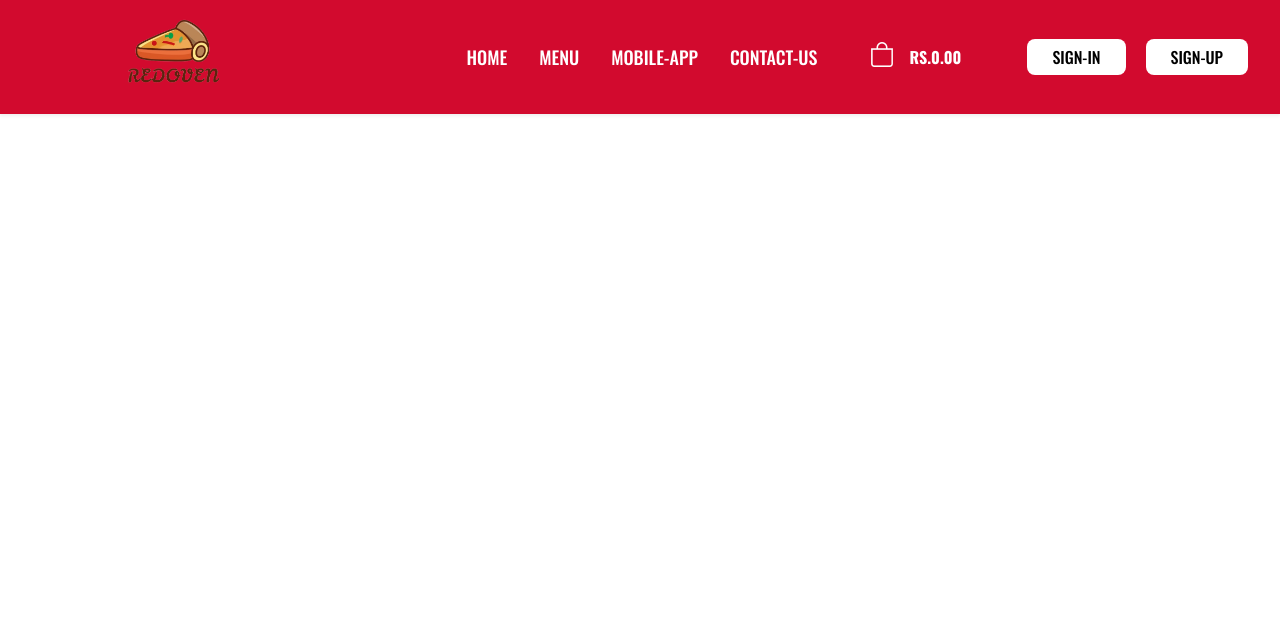
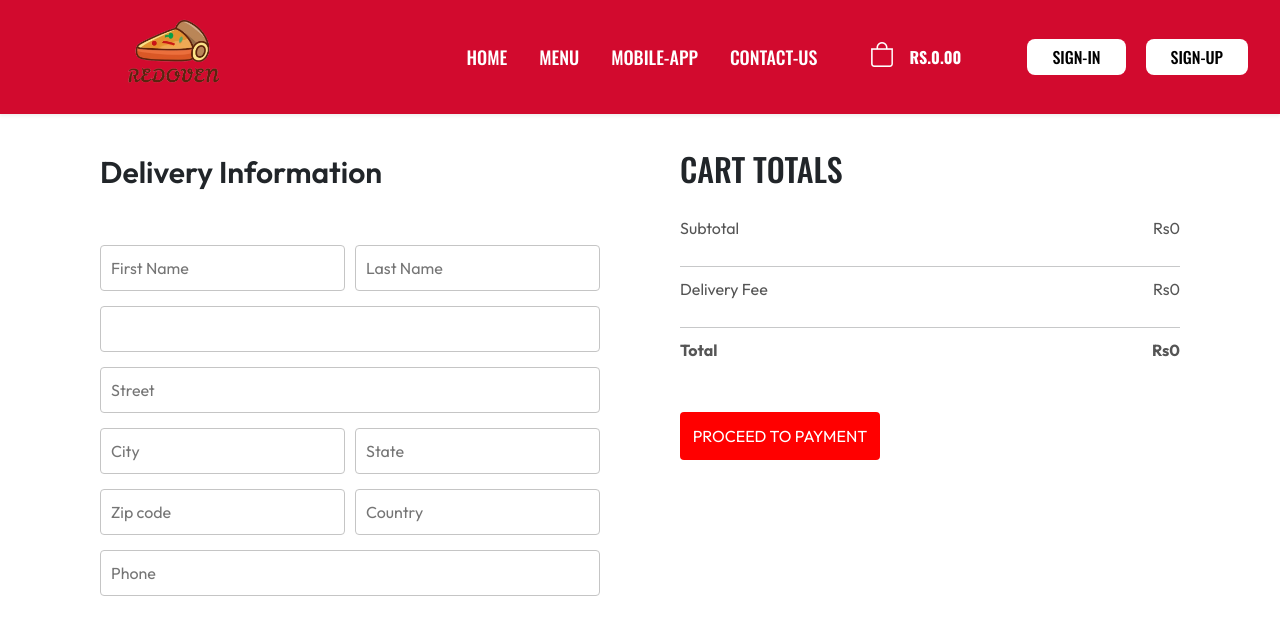
Before and after one commit to thisari-hettiarachchi/pizza-order-delivery-system, a React (Vite) app in the folder Frontend/: page /order in a window 1280 px wide. Shown: the top 634 px of the page. Built offline with nearby package versions, Linux system fonts and the light colour scheme.

Commit message:
upload placeorder page

```diff
--- a/Frontend/src/pages/Cart/Cart.jsx
+++ b/Frontend/src/pages/Cart/Cart.jsx
@@ -79,7 +79,9 @@
             <hr />
             <div className="cart-total-details">
               <p>Delivery Fee</p>
-              <p>RS 200</p>
+              <p>
+                <p>Rs{getTotalPrice() === 0 ? 0 : 200}</p>
+              </p>
             </div>
             <hr />
             <div className="cart-total-details">
--- a/Frontend/src/pages/PlaceOrder/PlaceOrder.css
+++ b/Frontend/src/pages/PlaceOrder/PlaceOrder.css
@@ -0,0 +1,39 @@
+.place-order{
+    display: flex;
+    align-items: start;
+    justify-content: space-between;
+    gap: 50px;
+    margin: 150px 100px 0px 100px;
+
+}
+.place-order-left{
+    width: 100%;
+    max-width: max(30%,500px);
+}
+.place-order-left .title{
+    font-size: 30px;
+    font-weight: 600;
+    margin-bottom: 50px;
+}
+.place-order-left input{
+    margin-bottom: 15px;
+    width: 100%;
+    padding: 10px;
+    border: 1px solid #c5c5c5;
+    border-radius: 4px;
+    outline-color: tomato;
+}
+.place-order-left .multi-fields{
+    display: flex;
+    gap: 10px;
+
+}
+.place-order-right{
+    width: 100%;
+    max-width: max(40%,500px);
+
+}
+.place-order .cart-total button{
+    margin-top: 30px;
+
+}
--- a/Frontend/src/pages/PlaceOrder/PlaceOrder.jsx
+++ b/Frontend/src/pages/PlaceOrder/PlaceOrder.jsx
@@ -1,12 +1,53 @@
-import React from 'react'
-import './PlaceOrder.css'
+import React, { useContext } from "react";
+import { StoreContext } from "../../Context/StoreContext";
+import "./PlaceOrder.css";
 
 const PlaceOrder = () => {
+  const { getTotalPrice, lastTotalprice } = useContext(StoreContext);
   return (
-    <div>
+    <form className="place-order">
+      <div className="place-order-left">
+        <p className="title">Delivery Information</p>
+        <div className="multi-fields">
+          <input type="text" placeholder="First Name" />
+          <input type="text" placeholder="Last Name" />
+        </div>
+        <input type="email" paceholder="Email address" />
+        <input type="text" placeholder="Street" />
+        <div className="multi-fields">
+          <input type="text" placeholder="City" />
+          <input type="text" placeholder="State" />
+        </div>
+        <div className="multi-fields">
+          <input type="text" placeholder="Zip code" />
+          <input type="text" placeholder="Country" />
+        </div>
+        <input type="text" placeholder="Phone" />
+      </div>
+      <div className="place-order-right">
+        <div className="cart-total">
+          <h2>Cart Totals</h2>
+          <div>
+            <div className="cart-total-details">
+              <p>Subtotal</p>
+              <p>Rs{getTotalPrice()}</p>
+            </div>
+            <hr />
+            <div className="cart-total-details">
+              <p>Delivery Fee</p>
+              <p>Rs{getTotalPrice() === 0 ? 0 : 200}</p>
+            </div>
+            <hr />
+            <div className="cart-total-details">
+              <b>Total</b>
+              <b>Rs{getTotalPrice() === 0 ? 0 : getTotalPrice() + 200}</b>
+            </div>
+          </div>
+          <button>PROCEED TO PAYMENT</button>
+        </div>
+      </div>
+    </form>
+  );
+};
 
-    </div>
-  )
-}
-
-export default PlaceOrder
+export default PlaceOrder;
```
